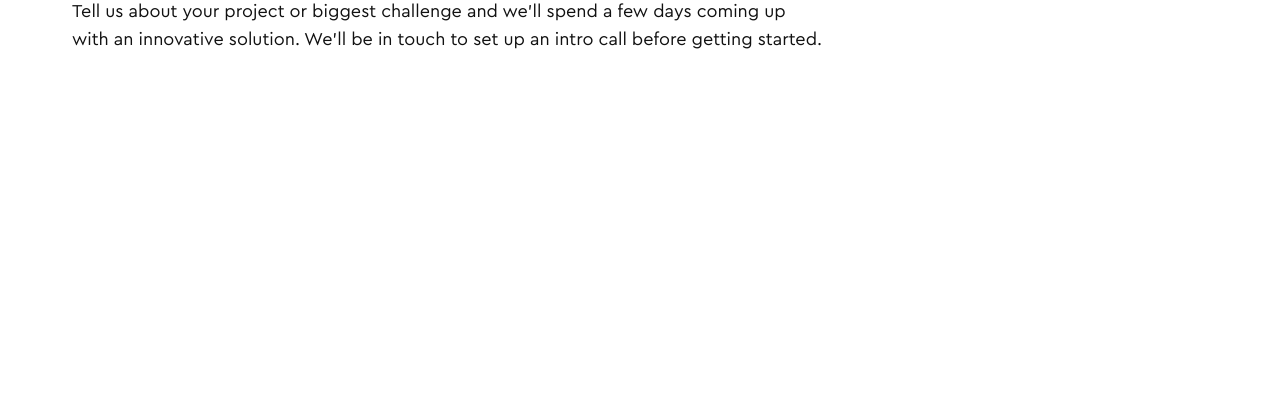
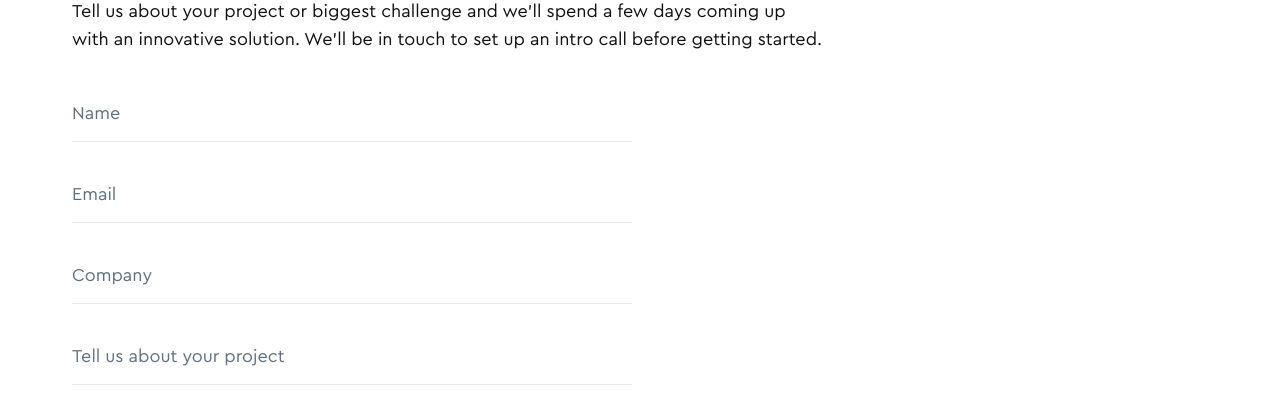
Before and after one commit to olenakotsan/flexum-spike, a website: page public/index.html in a window 1280 px wide. Shown: the part 251-656 px from the top of the page. Drawn offline with Linux system fonts and the light colour scheme; files whose address does not match are found by name; a web font is replaced by a local one.

Commit message:
Add inputs

```diff
--- a/public/index.html
+++ b/public/index.html
@@ -65,6 +65,14 @@
                     intro call before getting started.
                 </p>
             </div>
+
+            <form class="font-body text-neutrals-500 max-w-[560px] py-8">
+                <input class="input" id="name" type="text" name="user_name" value="Name">
+                <input class="input" id="email" type="email" name="user_mail" value="Email">
+                <input class="input" id="company" type="text" name="user_company" value="Company">
+                <input class="input" id="info" type="text" name="user_info" value="Tell us about your project">
+            </form>
+
         </div>
     </main>
 </body>
--- a/src/input.css
+++ b/src/input.css
@@ -37,3 +37,7 @@
 .container {
   @apply w-341 xl:w-300 lg:w-256 md:w-192 sm:w-full px-8 sm:px-4;
 }
+
+.input {
+  @apply border-b-[1px] border-neutrals-300 py-3.5 mb-6 w-full;
+}
```
Also changed, not shown: public/output.css.
